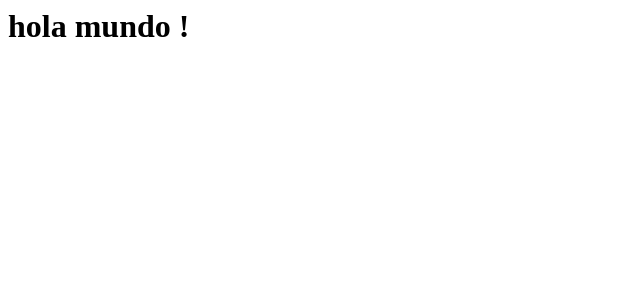
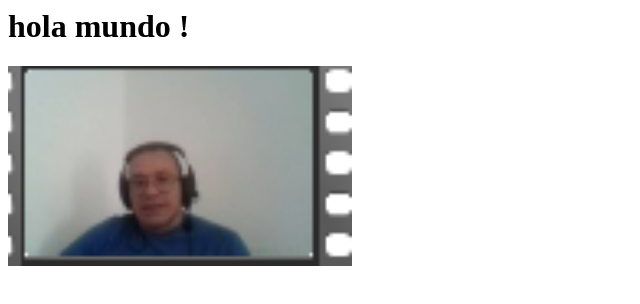
Before and after one commit to ansurg/ansurg.github.io, a plain HTML site: page index.html in a window 1280 px wide. Shown: the whole page, without its empty margins (0-640 px from the left). Drawn offline with Linux system fonts and the light colour scheme.

Commit message:
added image

```diff
--- a/index.html
+++ b/index.html
@@ -1,4 +1,6 @@
 <html>
     <h1>hola mundo !</h1>
-
+    <div>
+        <image src="micara.png" height="200">
+    </div>
 </html>
```
Also changed, not shown: micara.png (added).
